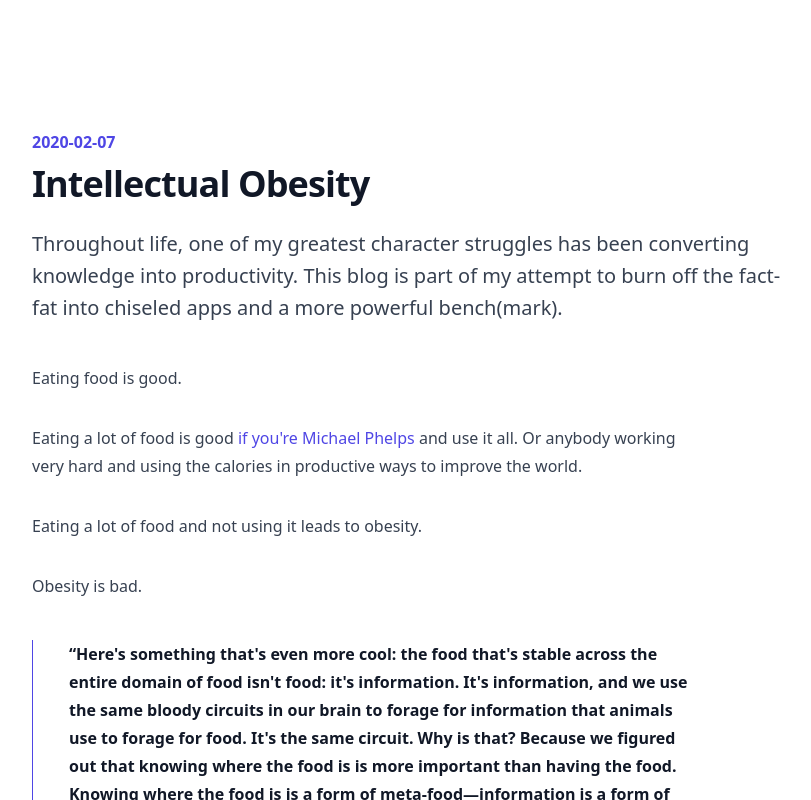
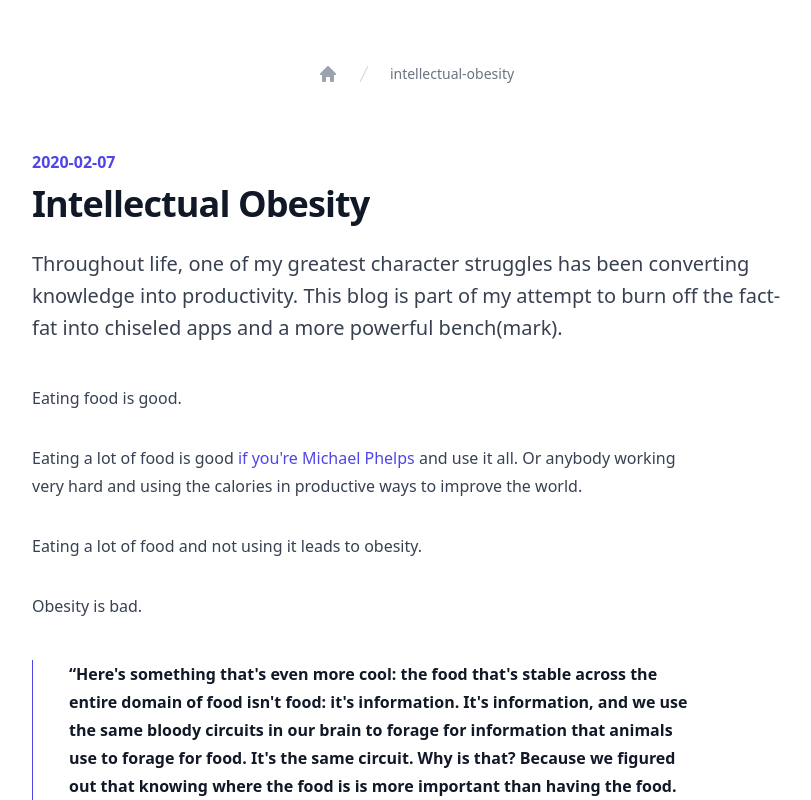
Before and after one commit to Burwin/blog, a Nuxt app: page /posts/intellectual-obesity in a window 1280 px wide. Shown: the top 800 px of the page, without its empty margins (224-1035 px from the left). Built offline with nearby package versions, Linux system fonts and the light colour scheme.

Commit message:
add nav bar to blog posts

```diff
--- /dev/null
+++ b/components/BlogNavBar.vue
@@ -0,0 +1,52 @@
+<template>
+  <nav class="flex" aria-label="Breadcrumb">
+    <ol role="list" class="flex items-center space-x-4">
+      <li>
+        <div>
+          <a href="../../" class="text-gray-400 hover:text-gray-500">
+            <HomeIcon class="h-5 w-5 flex-shrink-0" aria-hidden="true" />
+            <span class="sr-only">Home</span>
+          </a>
+        </div>
+      </li>
+      <li v-for="page in pages" :key="page.name">
+        <div class="flex items-center">
+          <svg
+            class="h-5 w-5 flex-shrink-0 text-gray-300"
+            fill="currentColor"
+            viewBox="0 0 20 20"
+            aria-hidden="true"
+          >
+            <path d="M5.555 17.776l8-16 .894.448-8 16-.894-.448z" />
+          </svg>
+          <a
+            :href="page.href"
+            class="ml-4 text-sm font-medium text-gray-500 hover:text-gray-700"
+            :aria-current="page.current ? 'page' : undefined"
+            >{{ page.name }}</a
+          >
+        </div>
+      </li>
+    </ol>
+  </nav>
+</template>
+
+<script setup lang="ts">
+import { HomeIcon } from "@heroicons/vue/20/solid";
+import { useRoute } from "vue-router";
+
+const route = useRoute();
+
+// home path is everything before /posts
+const pathTokens = route.path.split("/");
+const hometokens = pathTokens.slice(0, pathTokens.indexOf("posts") + 1);
+const homePath = hometokens.join("/");
+
+const pages = [
+  {
+    name: route.path.split("/").filter(Boolean).pop(),
+    href: route.path,
+    current: true,
+  },
+];
+</script>
--- a/components/BlogPost.vue
+++ b/components/BlogPost.vue
@@ -7,7 +7,10 @@ defineProps<{
 </script>
 
 <template>
-  <div class="bg-white px-6 py-32 lg:px-8">
+  <div class="bg-white pt-16 flex justify-center">
+    <BlogNavBar />
+  </div>
+  <div class="bg-white px-6 py-16 lg:px-8">
     <div class="mx-auto max-w-3xl text-base leading-7 text-gray-700">
       <main>
         <article>
```
